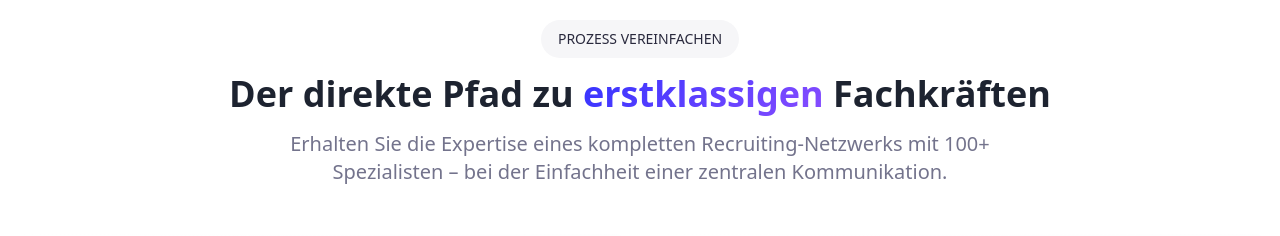
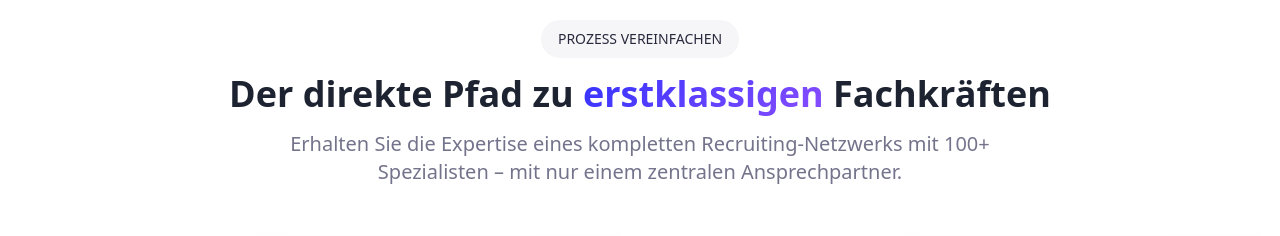
Before and after one commit to mzuther86/recruit-network-hub, a React (Vite) app: page / in a window 1280 px wide. Shown: the part 2260-2496 px from the top of the page. Built offline with nearby package versions, Linux system fonts and the light colour scheme.

Commit message:
Visual edit in Lovable
Edited UI in Lovable

```diff
--- a/src/components/sections/Benefits.tsx
+++ b/src/components/sections/Benefits.tsx
@@ -91,9 +91,7 @@ const Benefits = () => {
             <h2 className="text-3xl md:text-4xl font-bold mb-4">
               Der direkte Pfad zu <span className="bg-gradient-primary bg-clip-text text-transparent">erstklassigen</span> Fachkräften
             </h2>
-            <p className="text-xl text-muted-foreground max-w-3xl mx-auto">
-              Erhalten Sie die Expertise eines kompletten Recruiting-Netzwerks mit 100+ Spezialisten – bei der Einfachheit einer zentralen Kommunikation.
-            </p>
+            <p className="text-xl text-muted-foreground max-w-3xl mx-auto">Erhalten Sie die Expertise eines kompletten Recruiting-Netzwerks mit 100+ Spezialisten – mit nur einem zentralen Ansprechpartner.</p>
           </div>
 
           <div className="grid md:grid-cols-2 gap-8 mb-16">
```
